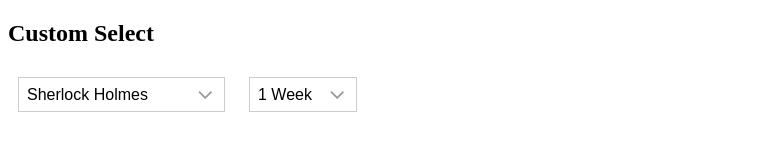
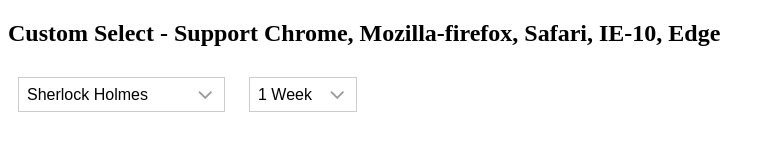
Before and after one commit to aghodeswar/custom-dropdown-selectbox, a plain HTML site: page index.html in a window 1280 px wide. Shown: the whole page, without its empty margins (0-774 px from the left). Drawn offline with Linux system fonts and the light colour scheme.

```diff
--- a/index.html
+++ b/index.html
@@ -12,7 +12,7 @@
 </head>
 
 <body>
-    <h2>Custom Select</h2>
+    <h2>Custom Select - Support Chrome, Mozilla-firefox, Safari, IE-10, Edge </h2>
 
     <span class="custom-dropdown">
         <select>
```
